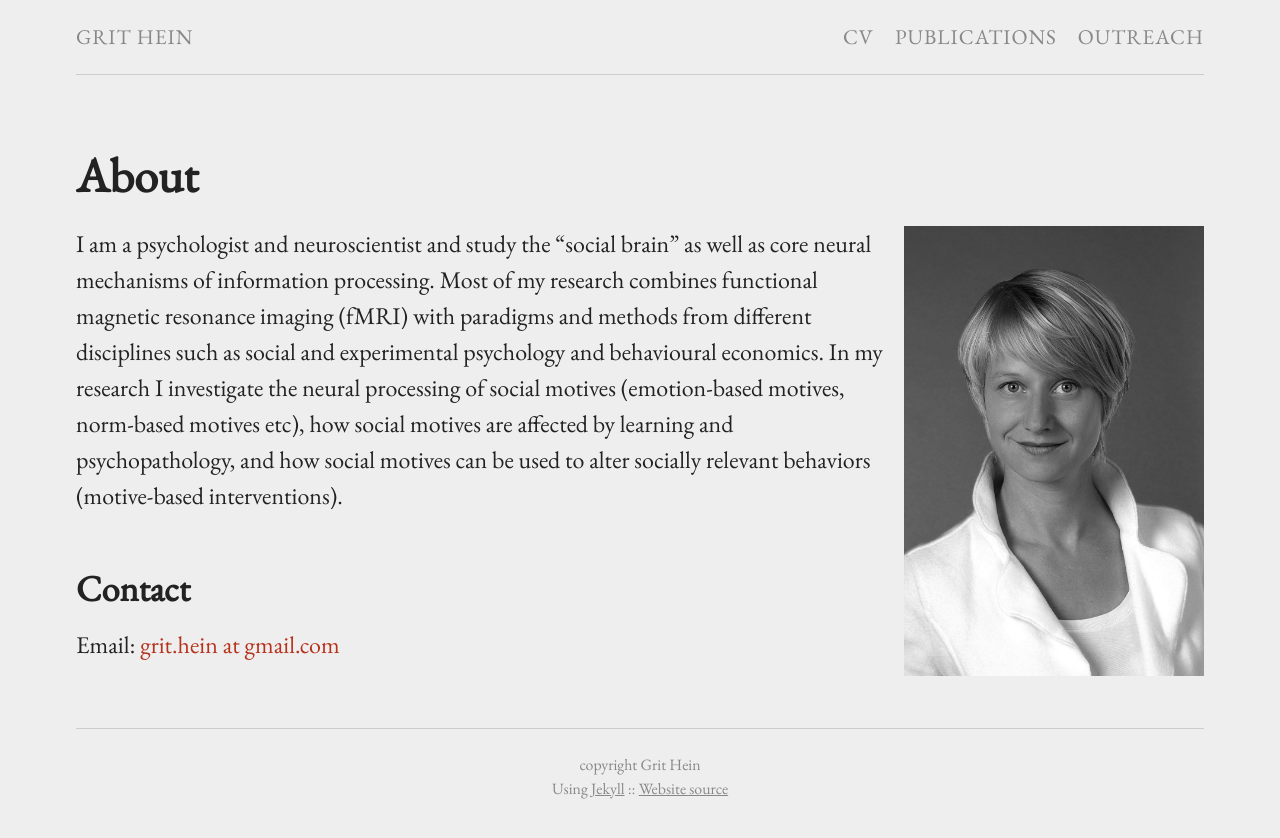
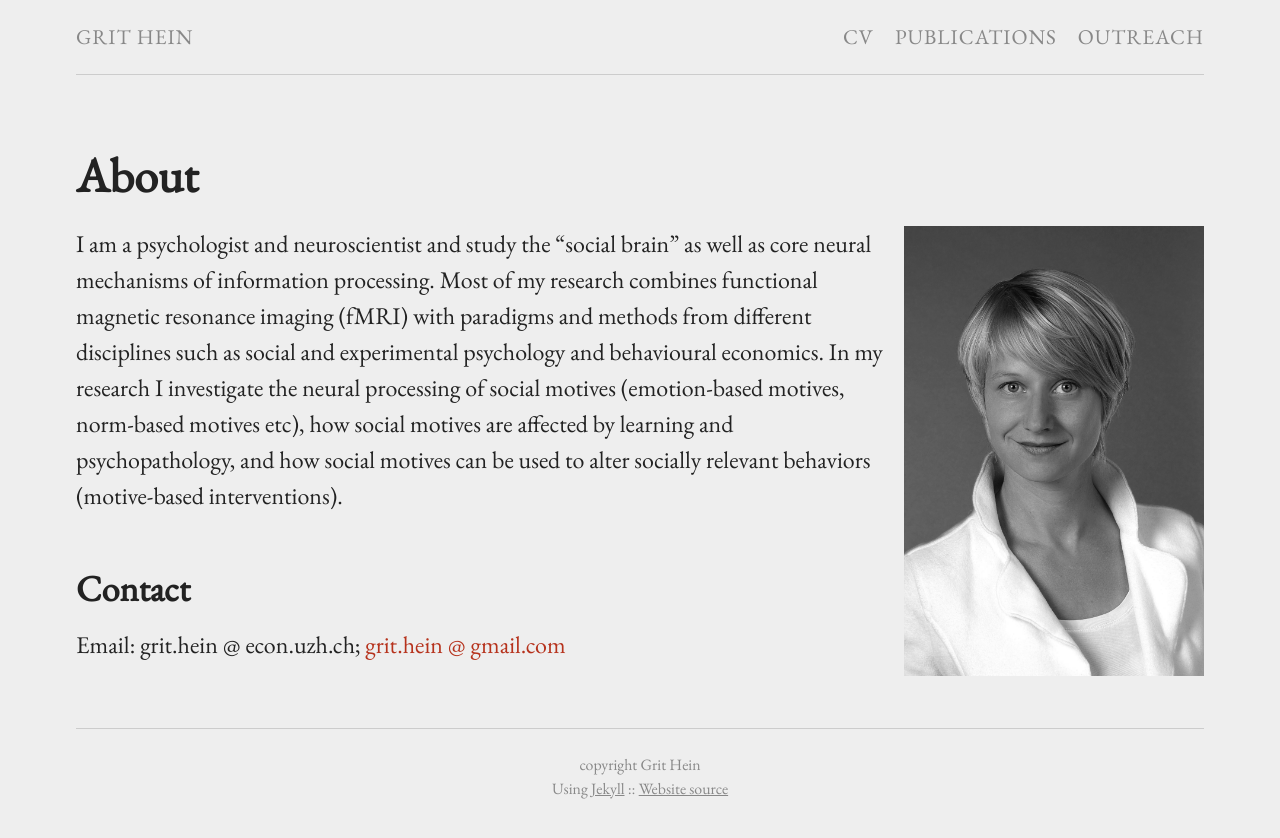
Before and after one commit to grithein/grithein, a Jekyll site: the page built from index.md, in a window 1280 px wide. Shown: the top 838 px of the page. Built offline with Jekyll 4.4.1, drawn with Linux system fonts in a browser that asks for light colours.

Commit message:
Update from Forestry.io - index.md

```diff
--- a/index.md
+++ b/index.md
@@ -9,6 +9,6 @@ I am a psychologist and neuroscientist and study the “social brain” as well
 
 ## Contact
 
-Email: [grit.hein at gmail.com](mailto:grit.hein@gmail.com)
+Email: grit.hein @ econ.uzh.ch; [grit.hein @ gmail.com](mailto:grit.hein@gmail.com)
 
- [](mailto:grit.hein@gmail.com)
+[](mailto:grit.hein@gmail.com)
```
